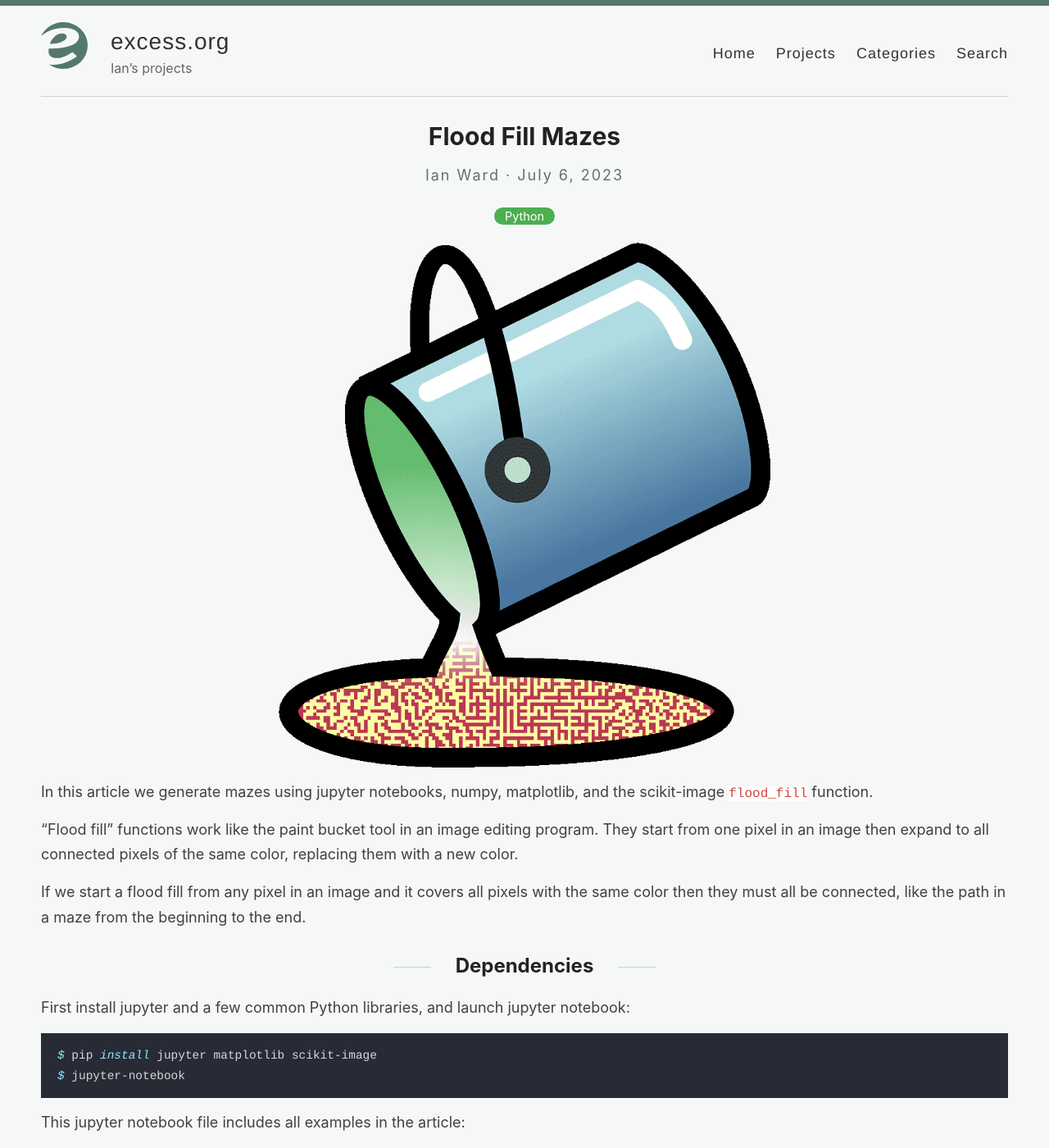
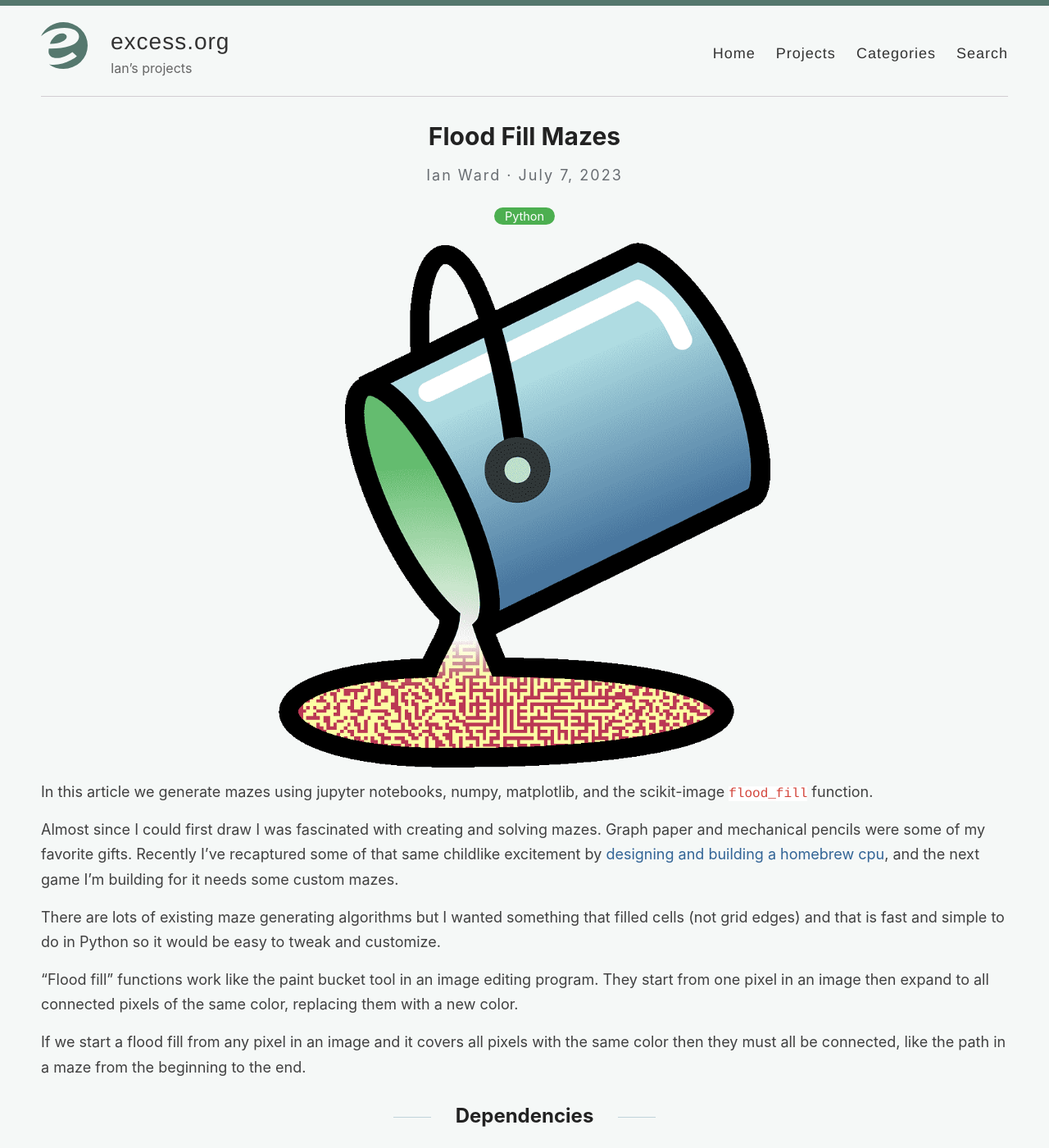
Before and after one commit to wardi/wardi.github.io, a Jekyll site: the page built from _posts/2023-07-07-flood-fill-mazes.md, in a window 1280 px wide and 1400 px high. Shown: the whole window at 82% size. Built offline with Jekyll 4.4.1, drawn with Linux system fonts in a browser that asks for light colours.

Commit message:
mazes: some background

```diff
--- a/_posts/2023-07-06-flood-fill-mazes.md
+++ b/_posts/2023-07-07-flood-fill-mazes.md
@@ -11,6 +11,23 @@ excerpt_separator: <!--more-->
 In this article we generate mazes using jupyter notebooks, numpy, matplotlib,
 and the scikit-image `flood_fill` function.
 
+Almost since I could first draw I was fascinated with creating and solving mazes.
+Graph paper and mechanical pencils were some of my favorite gifts. Recently I've
+recaptured some of that same childlike excitement by
+[designing and building a homebrew cpu](/cpu/), and the next game I'm building
+for it needs some custom mazes.
+
+There are lots of existing maze generating algorithms but I wanted something that
+filled cells (not grid edges) and that is fast and simple to do in Python so
+it would be easy to tweak and customize.
+
+<!--more-->
+
+<style>
+.language-plaintext .highlight {background: black}
+details > img {text-align: center; display: block; margin: 0 auto;}
+</style>
+
 "Flood fill" functions work like the paint bucket tool in an image editing
 program. They start from one pixel in an image then expand to all connected pixels
 of the same color, replacing them with a new color.
@@ -19,12 +36,6 @@ If we start a flood fill from any pixel in an image and it covers all pixels
 with the same color then they must all be connected, like the path in a maze
 from the beginning to the end.
 
-<!--more-->
-
-<style>
-.language-plaintext .highlight {background: black}
-details > img {text-align: center; display: block; margin: 0 auto;}
-</style>
 
 ## Dependencies
 
```
